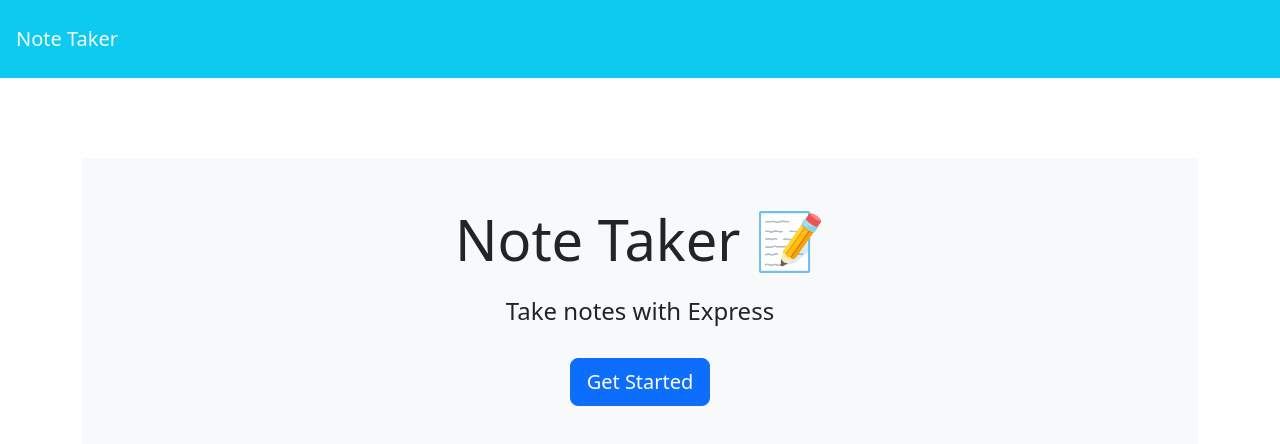
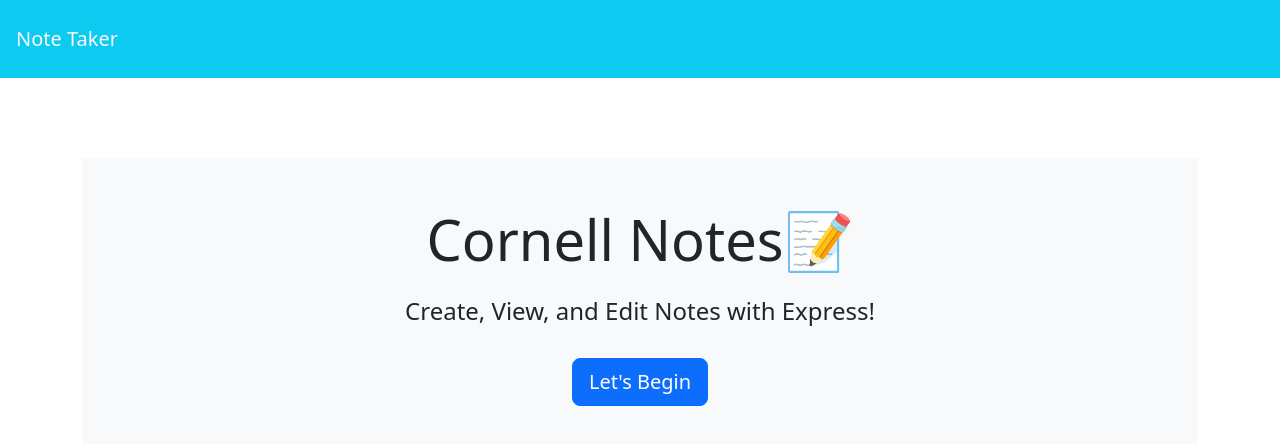
Before and after one commit to JonathanFadera/Cornell-Notes, a website: page public/index.html in a window 1280 px wide. Drawn offline with nearby package versions, Linux system fonts and the light colour scheme; no server answers.

Commit message:
index.html polishing

```diff
--- a/public/index.html
+++ b/public/index.html
@@ -14,9 +14,9 @@
     </nav>
     <div class="container">
       <div style="margin-top: 80px;" class="text-center p-5 mb-4 bg-light">
-        <h1 class="display-4">Note Taker <span role="img" aria-label="Memo">📝</span></h1>
-        <h4 class="mt-4">Take notes with Express</h4>
-        <a class="btn btn-primary btn-lg mt-4" href="/notes" role="button">Get Started</a>
+        <h1 class="display-4">Cornell Notes<span role="img" aria-label="Memo">📝</span></h1>
+        <h4 class="mt-4">Create, View, and Edit Notes with Express!</h4>
+        <a class="btn btn-primary btn-lg mt-4" href="/notes" role="button">Let's Begin</a>
       </div>
     </div>
     <script src="./assets/js/index.js"></script>
```
